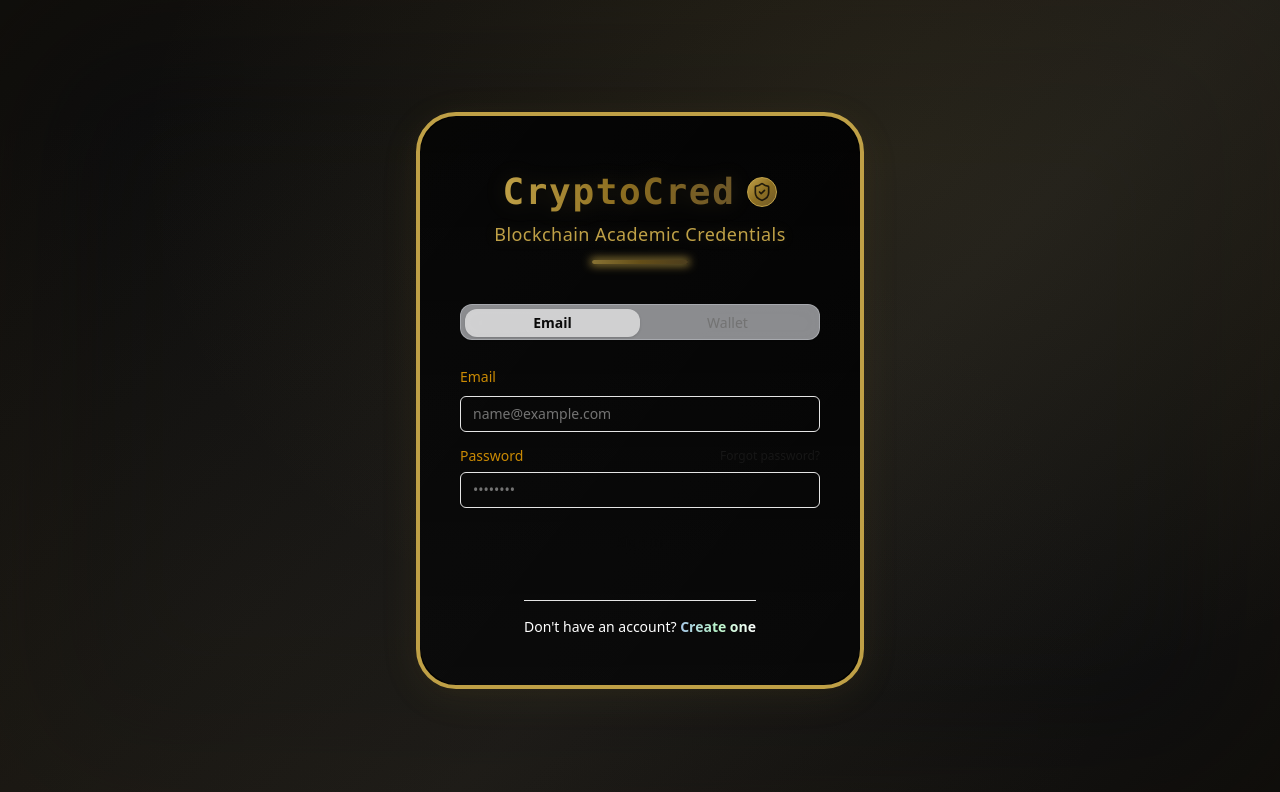
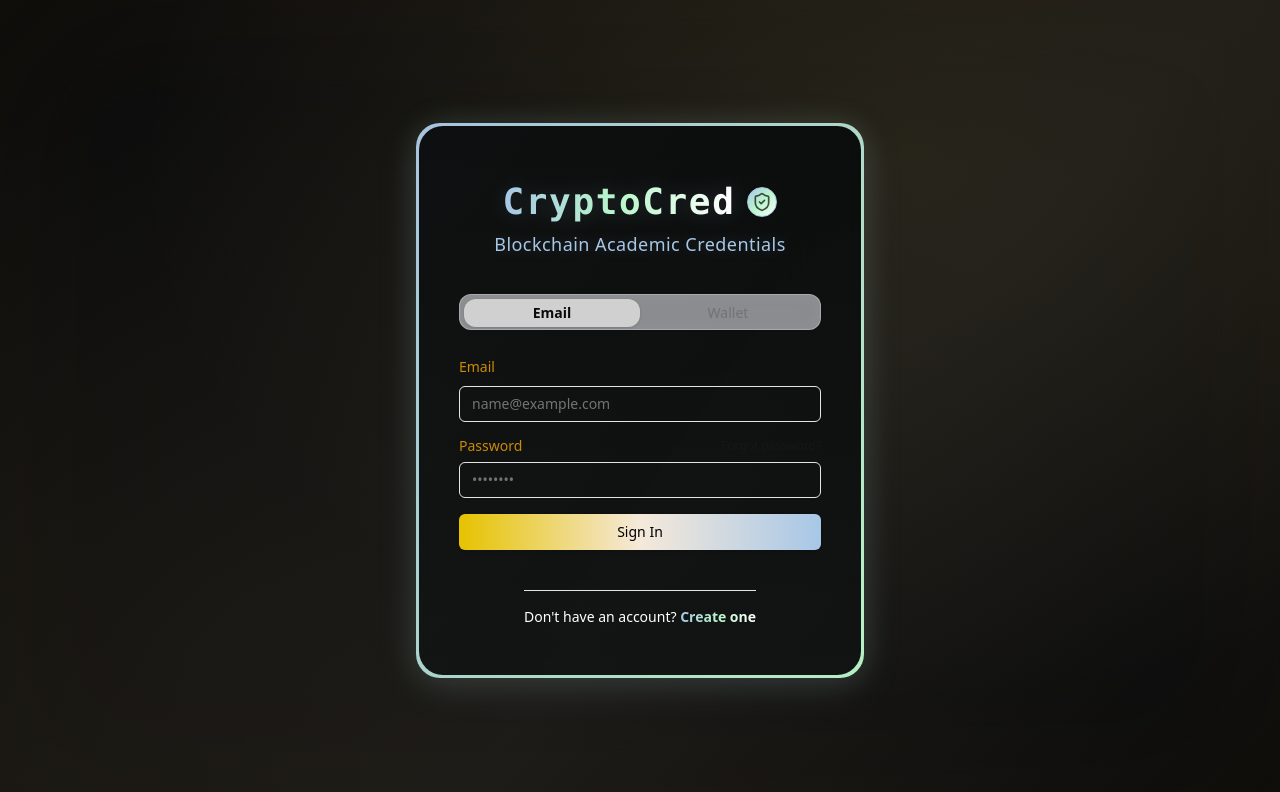
Before and after one commit to CoderFleet/CryptoCred, a Next.js app: page /sign-in in a window 1280 px wide. Shown: the top 792 px of the page. Built offline with nearby package versions, Linux system fonts and the light colour scheme.

Commit message:
ui updation

```diff
--- a/components/auth/auth-layout.tsx
+++ b/components/auth/auth-layout.tsx
@@ -14,22 +14,23 @@ export default function AuthLayout({ children }: { children: React.ReactNode })
         background: 'radial-gradient(ellipse at 70% 20%, rgba(191,160,70,0.10) 0%, transparent 60%), radial-gradient(ellipse at 20% 80%, rgba(108,85,39,0.08) 0%, transparent 60%)'
       }} />
       {/* Glassy Auth Card */}
-      <div className="w-full max-w-md relative bg-black/95 backdrop-blur-2xl rounded-[2.5rem] shadow-[0_8px_40px_0_rgba(191,160,70,0.08)] px-10 py-12 border-4 border-[#bfa046] bg-clip-padding flex flex-col items-center before:absolute before:inset-0 before:rounded-[2.5rem] before:pointer-events-none before:bg-gradient-to-br before:from-white/10 before:to-transparent before:opacity-20 after:absolute after:inset-0 after:rounded-[2.5rem] after:pointer-events-none after:bg-gradient-to-t after:from-white/10 after:to-transparent after:opacity-30" style={{boxShadow:'0 8px 40px 0 rgba(191,160,70,0.08), 0 1.5px 32px 0 rgba(108,85,39,0.07)'}}>
-        {/* Dark Gold Heading and Badge */}
+      <div className="w-full max-w-md p-[3px] rounded-3xl bg-gradient-to-br from-[#A7C7E7] to-[#B9F6CA] shadow-[0_8px_40px_0_rgba(167,199,231,0.13),0_1.5px_32px_0_rgba(185,246,202,0.11)] flex flex-col items-center">
+        <div className="w-full rounded-3xl bg-black/95 backdrop-blur-2xl px-10 py-12 relative flex flex-col items-center before:absolute before:inset-0 before:rounded-3xl before:pointer-events-none before:bg-gradient-to-br before:from-white/10 before:to-transparent before:opacity-20 after:absolute after:inset-0 after:rounded-3xl after:pointer-events-none after:bg-gradient-to-t after:from-white/10 after:to-transparent after:opacity-30">
+        {/* Glassy Blue/Green Heading and Badge */}
         <div className="flex flex-col items-center mb-8 mt-2 w-full">
           <div className="flex items-center gap-2 mb-2">
-            <span className="text-3xl md:text-4xl font-extrabold tracking-wide font-mono bg-gradient-to-r from-[#bfa046] via-[#8c6d1f] to-[#6b5527] text-transparent bg-clip-text drop-shadow-[0_0_10px_rgba(191,160,70,0.14)]" style={{letterSpacing: '0.045em'}}>CryptoCred</span>
-            <span className="inline-flex items-center justify-center rounded-full bg-gradient-to-br from-[#bfa046] via-[#8c6d1f] to-[#6b5527] p-1 shadow border border-[#bfa046] ml-1">
-              <ShieldCheck className="w-5 h-5 text-black/80" />
+            <span className="text-3xl md:text-4xl font-extrabold tracking-wide font-mono bg-gradient-to-r from-[#A7C7E7] via-[#B9F6CA] to-white text-transparent bg-clip-text drop-shadow-[0_0_10px_rgba(167,199,231,0.16)]" style={{letterSpacing: '0.045em'}}>CryptoCred</span>
+            <span className="inline-flex items-center justify-center rounded-full bg-gradient-to-br from-[#A7C7E7] via-[#B9F6CA] to-white p-1 shadow border border-[#A7C7E7] ml-1">
+              <ShieldCheck className="w-5 h-5 text-black/70" />
             </span>
           </div>
-          <span className="text-base md:text-lg font-medium text-[#bfa046] drop-shadow-[0_0_6px_rgba(191,160,70,0.13)] tracking-wide mb-1">Blockchain Academic Credentials</span>
-          <div className="w-24 h-1 rounded-full bg-gradient-to-r from-[#bfa046] via-[#8c6d1f] to-[#6b5527] opacity-70 shadow-[0_0_8px_2px_#bfa046] mt-2 mb-2" />
+          <span className="text-base md:text-lg font-medium text-[#A7C7E7] drop-shadow-[0_0_6px_rgba(167,199,231,0.13)] tracking-wide mb-1">Blockchain Academic Credentials</span>
         </div>
         {/* Form content with glass overlay */}
         <div className="w-full flex flex-col items-center z-10">
           {children}
         </div>
+        </div>
       </div>
     </div>
   );
--- a/components/ui/button.tsx
+++ b/components/ui/button.tsx
@@ -19,6 +19,9 @@ const buttonVariants = cva(
           "bg-secondary text-secondary-foreground shadow-sm hover:bg-secondary/80",
         ghost: "hover:bg-accent hover:text-accent-foreground",
         link: "text-primary underline-offset-4 hover:underline",
+        gradient:
+          "bg-gradient-to-r from-[#E6C200] via-[#F5E9DA] to-[#A7C7E7] text-black shadow border-0 transition-all duration-300 hover:bg-gradient-to-r hover:from-[#E6C200] hover:via-[#A7C7E7] hover:to-[#6A8CAF] hover:text-white hover:brightness-105",
+
       },
       size: {
         default: "h-9 px-4 py-2",
```
